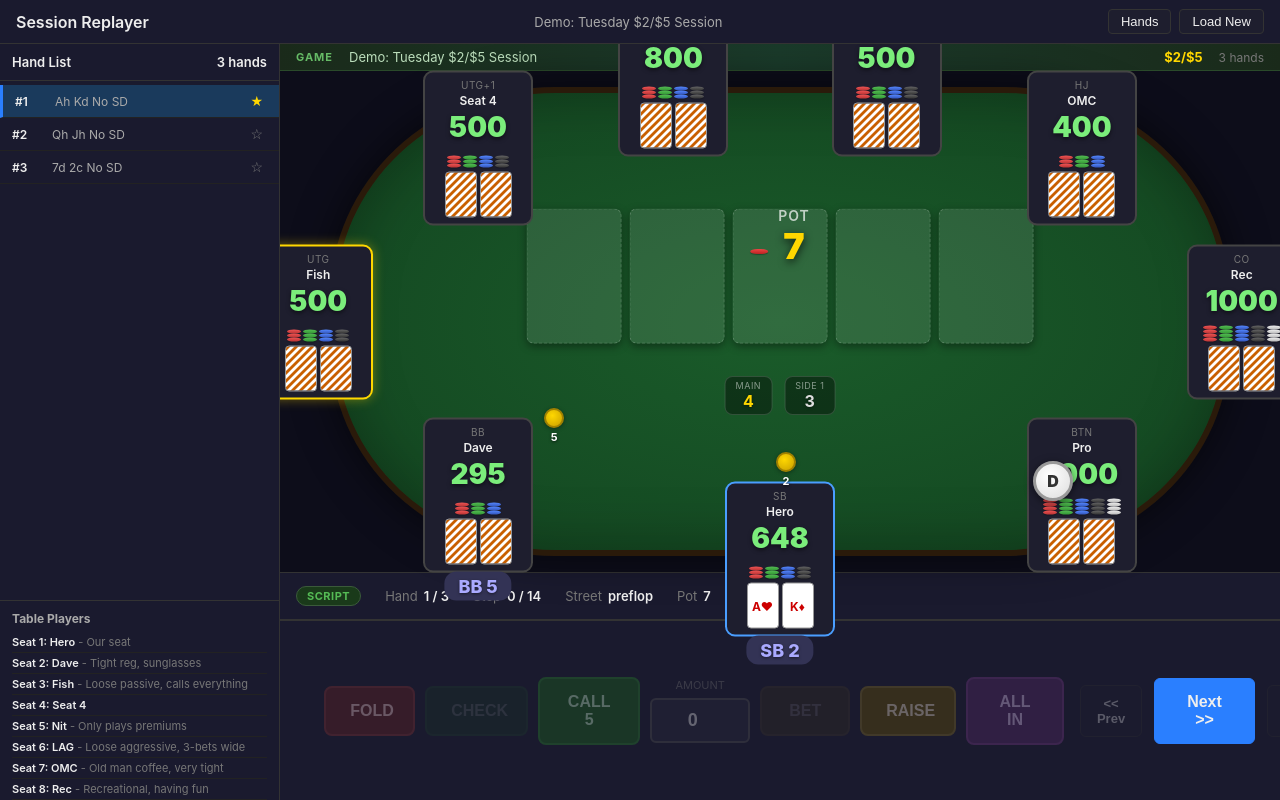
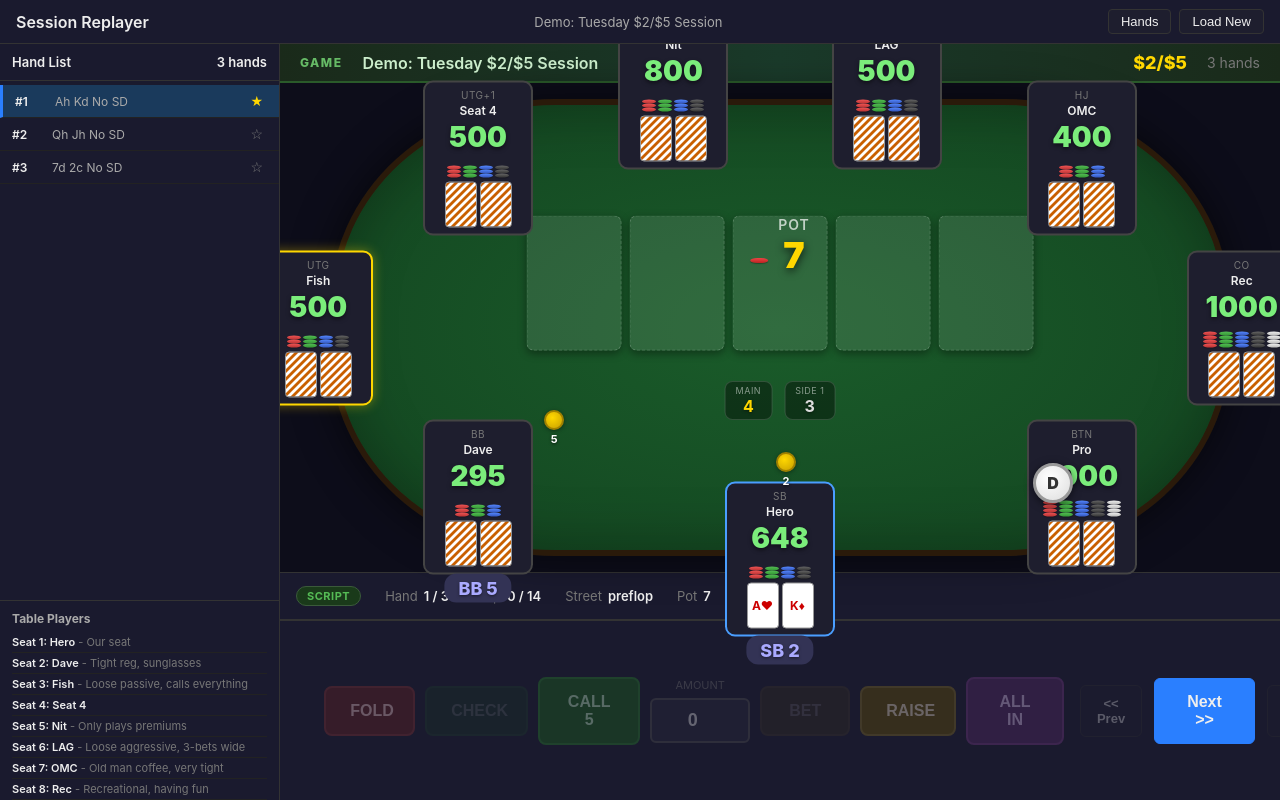
Before and after one commit to michael-bruzzese/poker-session-replayer, a website: page session_replayer_web.html in a window 1280 px wide. Both pictures are taken after a click on the button "Load Demo Session". Drawn offline with Linux system fonts and the light colour scheme.

Commit message:
feat(ui): enhance game banner with description, straddle, and ante display
- Banner font sizes increased (16px base, 18px blinds) for Zoom visibility
- Shows straddle and ante info when present in session data
- New 'description' field on parse screen for game context notes
- Description input wired into session data pipeline
- Banner always visible during playback (not just when session has name)
- Session description stored as session.description

```diff
--- a/session_replayer_web.html
+++ b/session_replayer_web.html
@@ -76,18 +76,18 @@
   /* ---- Game Context Banner ---- */
   .game-banner {
     background: linear-gradient(90deg, #1a2a1a 0%, #1a3a2a 50%, #1a2a1a 100%);
-    border-bottom: 1px solid #2a4a2a;
-    padding: 5px 16px;
+    border-bottom: 2px solid #2a5a2a;
+    padding: 8px 20px;
     display: flex;
     align-items: center;
-    gap: 16px;
-    font-size: 13px;
+    gap: 20px;
+    font-size: 16px;
     flex-shrink: 0;
   }
-  .game-banner .game-label { color: #6b6; font-weight: 700; text-transform: uppercase; font-size: 11px; letter-spacing: 1px; }
-  .game-banner .game-desc { color: #bdb; flex: 1; }
-  .game-banner .game-blinds { color: #ffd700; font-weight: 700; }
-  .game-banner .game-extra { color: var(--text-muted); font-size: 12px; }
+  .game-banner .game-label { color: #6b6; font-weight: 800; text-transform: uppercase; font-size: 12px; letter-spacing: 1.5px; }
+  .game-banner .game-desc { color: #cec; flex: 1; font-weight: 600; }
+  .game-banner .game-blinds { color: #ffd700; font-weight: 800; font-size: 18px; }
+  .game-banner .game-extra { color: var(--text-muted); font-size: 14px; }
 
   /* ---- Main Layout ---- */
   .main-layout {
@@ -975,6 +975,9 @@
     </label>
     <label style="font-size:13px;">Session Name:
       <input id="parseSessionName" style="width:200px; padding:4px; background:#2a2a3e; border:1px solid #555; color:#eee; border-radius:4px;" placeholder="Tuesday $2/5">
+    </label>
+    <label style="font-size:13px;">Game Description:
+      <input id="parseSessionDesc" style="width:300px; padding:4px; background:#2a2a3e; border:1px solid #555; color:#eee; border-radius:4px;" placeholder="e.g. Playing 2-5 at the Wynn — straddle is on most hands">
     </label>
   </div>
   <textarea id="parseTextArea" style="width:min(90%,700px); height:300px; padding:12px; background:#1e1e2e; border:1px solid #444; color:#eee; border-radius:8px; font-family:monospace; font-size:13px; resize:vertical;" placeholder="Paste session notes or JSON here..."></textarea>
@@ -1269,6 +1272,7 @@
     parseBlinds: document.getElementById("parseBlinds"),
     parseHeroSeat: document.getElementById("parseHeroSeat"),
     parseSessionName: document.getElementById("parseSessionName"),
+    parseSessionDesc: document.getElementById("parseSessionDesc"),
     parseLoadJsonBtn: document.getElementById("parseLoadJsonBtn"),
     parseBackBtn: document.getElementById("parseBackBtn"),
     parseStatus: document.getElementById("parseStatus"),
@@ -2013,6 +2017,7 @@
   function loadSession(data) {
     session.loaded = true;
     session.name = data.session_name || "Unnamed Session";
+    session.description = data.description || "";
     session.hands = data.hands || [];
     session.players = data.players || {};
     session.blinds = data.blinds || { small: 5, big: 10 };
@@ -2045,11 +2050,13 @@
     els.handCountDisplay.textContent = `${session.hands.length} hands`;
 
     // Game context banner
-    const blindsStr = `$${session.blinds.small}/$${session.blinds.big}`;
+    let blindsStr = `$${session.blinds.small}/$${session.blinds.big}`;
+    if (session.blinds.ante) blindsStr += ` (ante $${session.blinds.ante})`;
+    if (session.blinds.straddle) blindsStr += ` + $${session.blinds.straddle} straddle`;
     els.gameBlinds.textContent = blindsStr;
-    els.gameDesc.textContent = session.name || "";
+    els.gameDesc.textContent = session.description || session.name || "";
     els.gameExtra.textContent = session.hands.length + " hands";
-    els.gameBanner.style.display = session.name ? "flex" : "none";
+    els.gameBanner.style.display = "flex";
 
     renderHandList();
     renderPlayerInfo();
@@ -3297,11 +3304,20 @@
       const text = els.parseTextArea.value.trim();
       if (!text) { els.parseStatus.textContent = "Paste session data first."; return; }
 
+      // Apply user-entered session name and description
+      function applyParseScreenMeta(data) {
+        const nameVal = els.parseSessionName.value.trim();
+        const descVal = els.parseSessionDesc.value.trim();
+        if (nameVal) data.session_name = nameVal;
+        if (descVal) data.description = descVal;
+        return data;
+      }
+
       // Try JSON first
       try {
         const data = JSON.parse(text);
         if (data && (data.hands || data.action_sequence || data.version)) {
-          startQA(data);
+          startQA(applyParseScreenMeta(data));
           return;
         }
       } catch (_) { /* not JSON — try shorthand */ }
@@ -3315,7 +3331,7 @@
         });
         if (result.hands && result.hands.length > 0) {
           els.parseStatus.textContent = `Parsed ${result.hands.length} hand(s) from text. Loading...`;
-          startQA(result);
+          startQA(applyParseScreenMeta(result));
           return;
         }
       }
```
